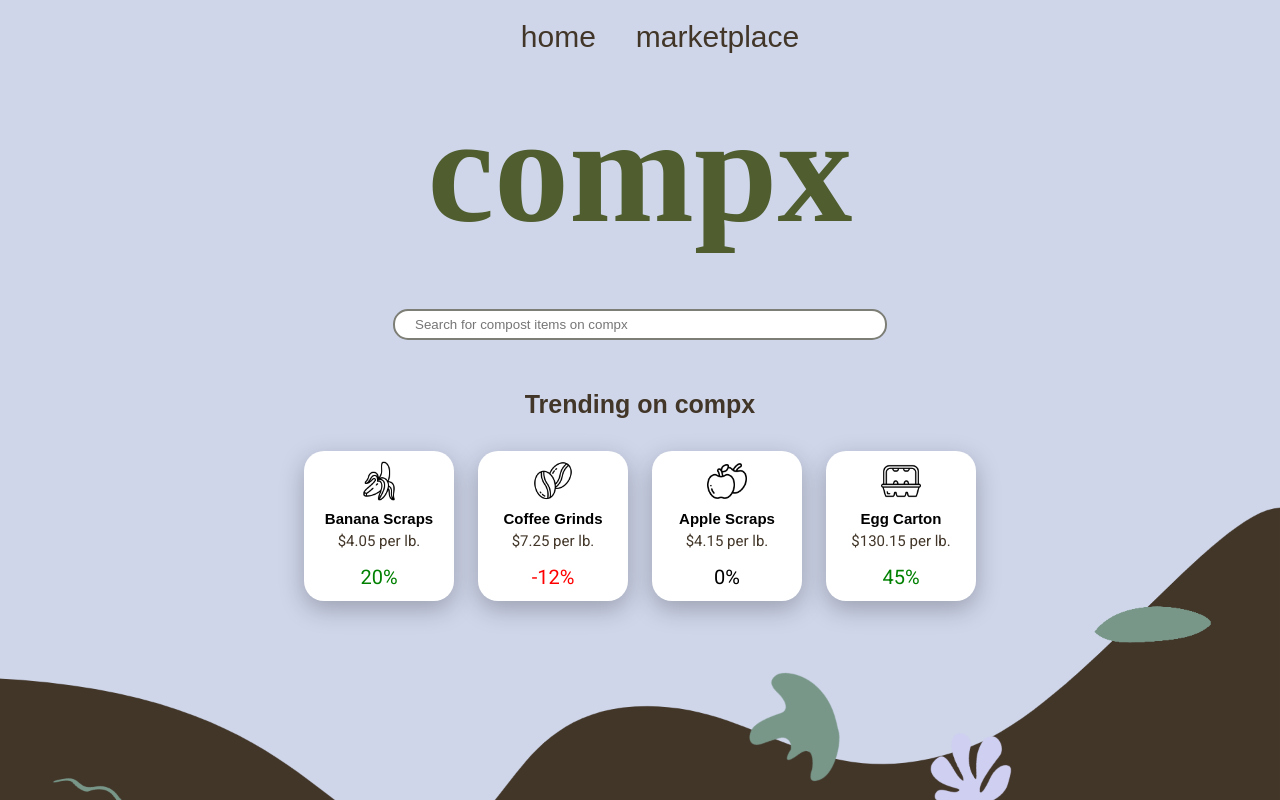
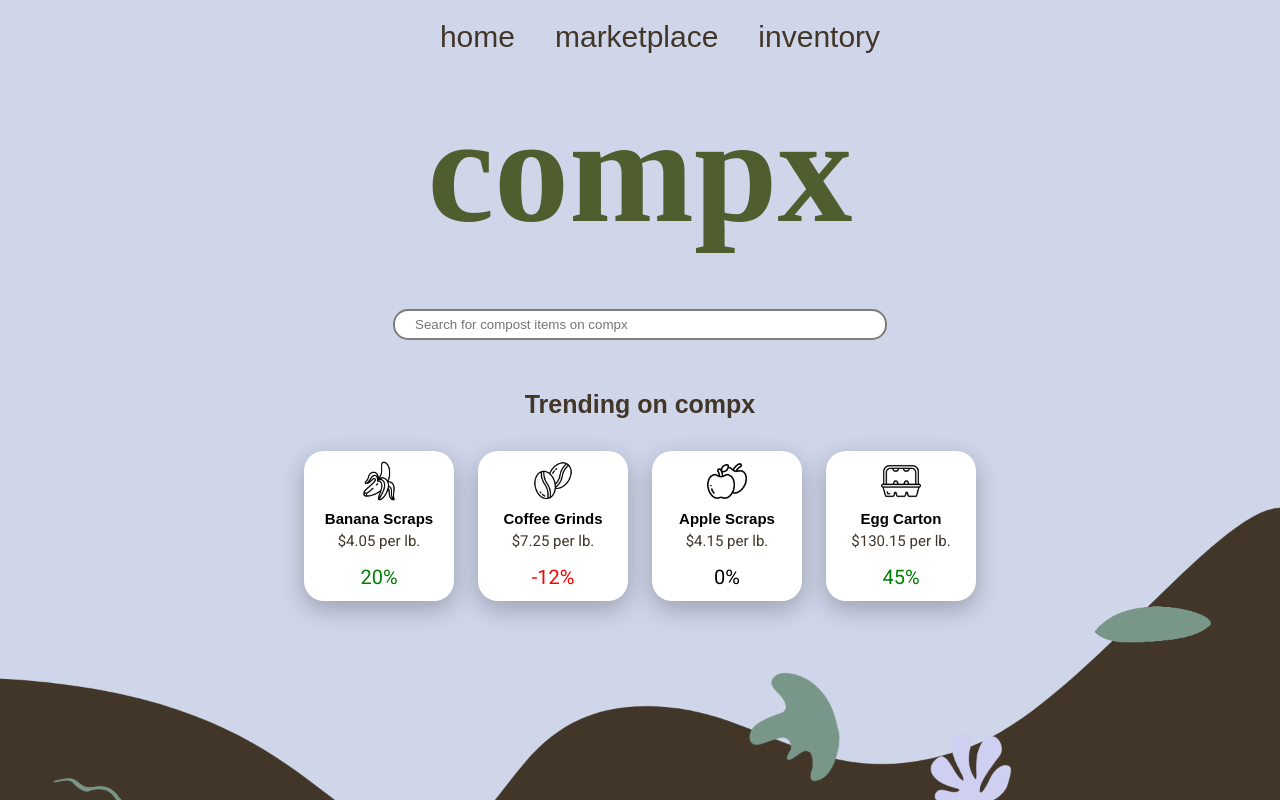
Before and after one commit to sequint/compex, an Angular app in the folder client/: page / in a window 1280 px wide. Shown: the top 800 px of the page. Built offline with nearby package versions, Linux system fonts and the light colour scheme; a web font is replaced by a local one.

Commit message:
Add inventory to menu items

```diff
--- a/client/src/app/nav-bar/nav-bar.component.ts
+++ b/client/src/app/nav-bar/nav-bar.component.ts
@@ -25,7 +25,7 @@ export class NavBarComponent {
     this.closedCntClass = 'side-menu-container';
     this.openMnClass = 'side-menu show-side-menu';
     this.closedMnClass = 'side-menu';
-    this.menuItems = ['home', 'marketplace'];
+    this.menuItems = ['home', 'marketplace', 'inventory'];
   }
 
   toggleMenuOpen = () => this.menuOpen = !this.menuOpen;
```
